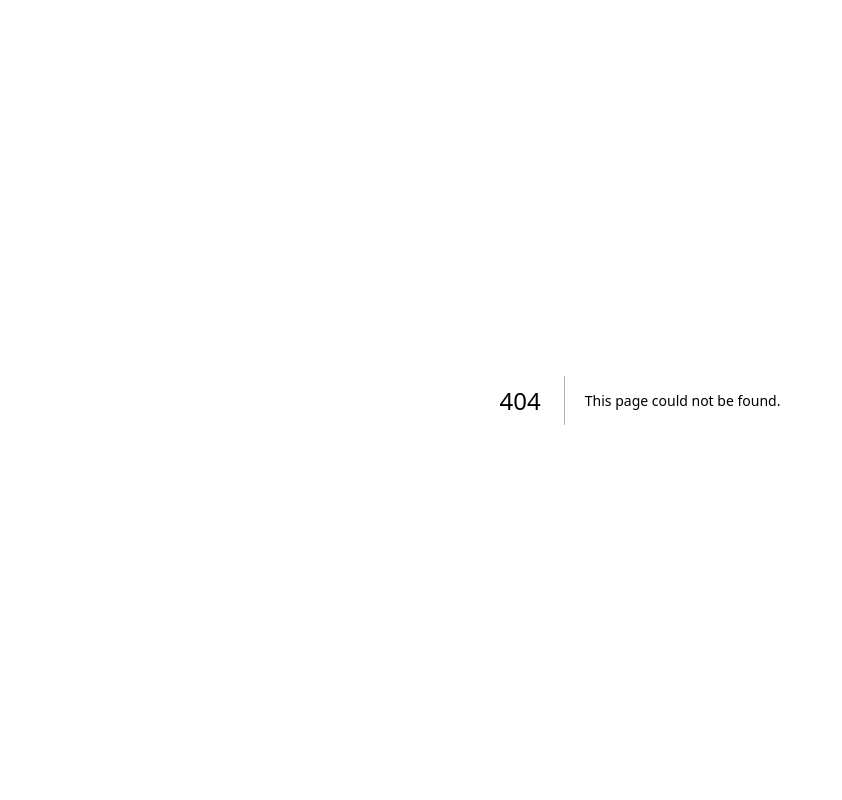
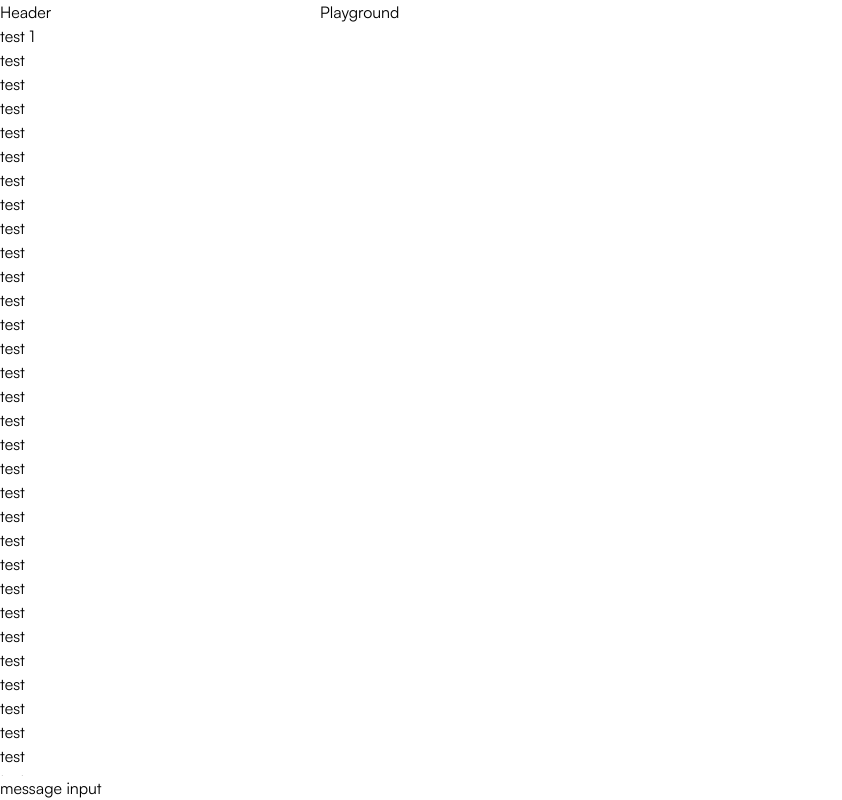
Before and after one commit to RomikMakavana/mahjong-frontend, a Next.js app: page /new-game in a window 1280 px wide. Before the commit this address had no page. Shown: the whole page, without its empty margins (0-842 px from the left). Built offline with nearby package versions, Linux system fonts and the light colour scheme.

Commit message:
Add Join match modal

```diff
--- /dev/null
+++ b/src/app/new-game/page.tsx
@@ -0,0 +1,71 @@
+export default function GameLayout() {
+    return (
+        <div>
+            <div className="flex h-screen">
+                 {/**Message Block */}
+                <div className="flex-shrink-0 w-1/4 flex flex-col">
+                    <div>Header</div>
+                    <div className="flex-grow overflow-y-auto scrolls">
+                        <p>test 1</p>
+                        <p>test</p>
+                        <p>test</p>
+                        <p>test</p>
+                        <p>test</p>
+                        <p>test</p>
+                        <p>test</p>
+                        <p>test</p>
+                        <p>test</p>
+                        <p>test</p>
+                        <p>test</p>
+                        <p>test</p>
+                        <p>test</p>
+                        <p>test</p>
+                        <p>test</p>
+                        <p>test</p>
+                        <p>test</p>
+                        <p>test</p>
+                        <p>test</p>
+                        <p>test</p>
+                        <p>test</p>
+                        <p>test</p>
+                        <p>test</p>
+                        <p>test</p>
+                        <p>test</p>
+                        <p>test</p>
+                        <p>test</p>
+                        <p>test</p>
+                        <p>test</p>
+                        <p>test</p>
+                        <p>test</p>
+                        <p>test</p>
+                        <p>test</p>
+                        <p>test</p>
+                        <p>test</p>
+                        <p>test</p>
+                        <p>test</p>
+                        <p>test</p>
+                        <p>test</p>
+                        <p>test</p>
+                        <p>test</p>
+                        <p>test</p>
+                        <p>test</p>
+                        <p>test</p>
+                        <p>test</p>
+                        <p>test</p>
+                        <p>test</p>
+                        <p>test</p>
+                        <p>test</p>
+                        <p>test last</p>
+
+                    </div>
+                    <div>message input</div>
+                </div>
+
+                {/**Playground */}
+                <div className="w-full">
+                    <p>Playground</p>
+                </div>
+            </div>
+        </div>
+    );
+  }
--- a/src/app/page.tsx
+++ b/src/app/page.tsx
@@ -19,6 +19,7 @@ import ReferAndEarn from "@/components/Models/ReferAndEarn";
 import ReferToFriend from "@/components/Models/ReferToFriend";
 import TaskCenterModel from "@/components/Models/TaskCenterModel";
 import RedeemAndBuyPoints from "@/components/Models/RedeemAndBuyPoints";
+import JoinMatch from "@/components/Models/JoinMatch";
 
 export default function Home() {
 
@@ -318,6 +319,7 @@ export default function Home() {
             {/* <ReferToFriend/> */}
             {/* <TaskCenterModel/> */}
             {/* <RedeemAndBuyPoints/> */}
+            {/* <JoinMatch/> */}
         </React.Fragment>
     );
 }
--- /dev/null
+++ b/src/components/Models/JoinMatch.tsx
@@ -0,0 +1,11 @@
+import MahjongModel from "../MahjongModel";
+
+export default function JoinMatch() {
+    return (
+        <MahjongModel open={true} extraCss="xs:w-[363px]">
+            <div>
+
+            </div>
+        </MahjongModel>
+    )
+}
```
Also changed, not shown: public/images/join_match.avif (added).
